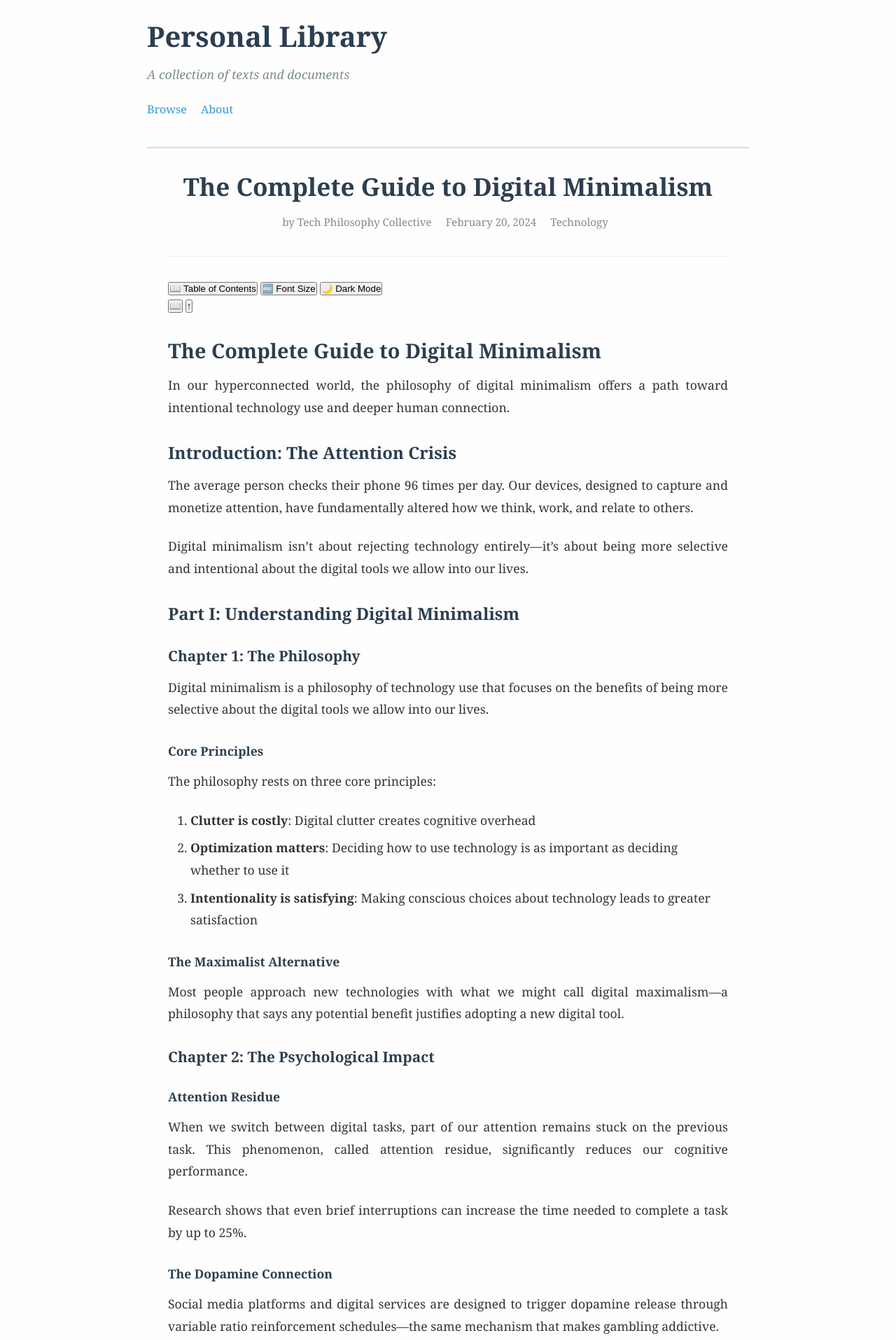
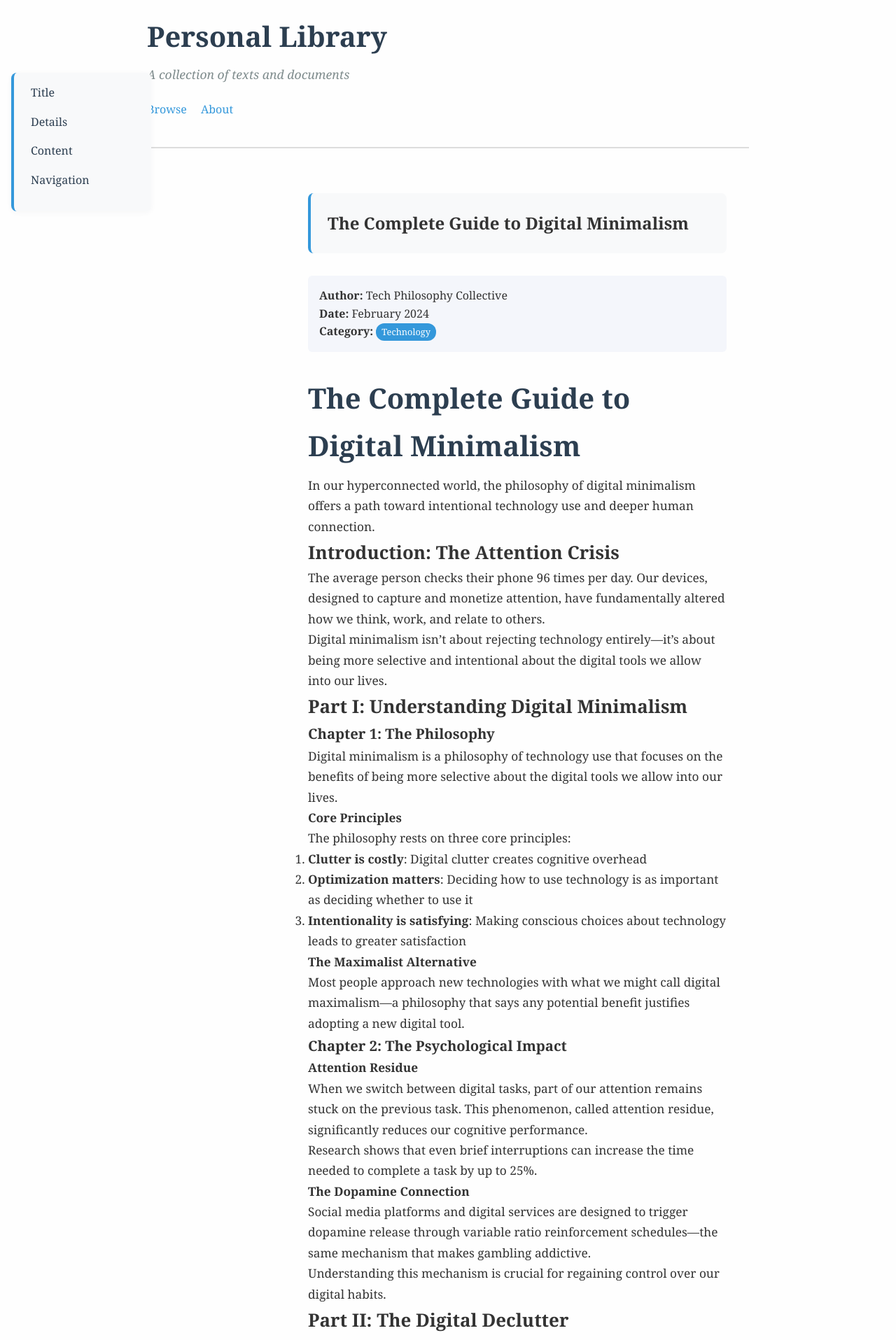
Before and after one commit to merdeki/kutuphane, a Jekyll site: the page built from _texts/example-essay.md, in a window 1280 px wide. Shown: the top 1915 px of the page at 70% size. Built offline with Jekyll 4.4.1, drawn with Linux system fonts in a browser that asks for light colours; some of the changed text lies outside the part shown.

Commit message:
Update text.html

```diff
--- a/_layouts/text.html
+++ b/_layouts/text.html
@@ -2,216 +2,146 @@
 layout: default
 ---
 
-<link rel="stylesheet" href="{{ site.baseurl }}/assets/css/reading.css">
+<nav id="toc" aria-label="Table of Contents">
+  <ul>
+    <li><a href="#text-title">Title</a></li>
+    <li><a href="#text-meta">Details</a></li>
+    <li><a href="#text-content">Content</a></li>
+    <li><a href="#text-navigation">Navigation</a></li>
+  </ul>
+</nav>
 
-<article class="text-content">
-    <header class="text-header">
-        <h1>{{ page.title }}</h1>
-        <div class="text-meta">
-            {% if page.author %}<span class="author">by {{ page.author }}</span>{% endif %}
-            {% if page.date %}<span class="date">{{ page.date | date: "%B %d, %Y" }}</span>{% endif %}
-            {% if page.category %}<span class="category">{{ page.category }}</span>{% endif %}
-        </div>
-    </header>
+<main class="page-content">
+  <section id="text-title" class="library-intro">
+    <h2>{{ page.title }}</h2>
+  </section>
 
-    <!-- Reading Controls -->
-    <div class="reading-controls">
-        <button id="tocToggle" class="control-btn">📖 Table of Contents</button>
-        <button id="fontToggle" class="control-btn">🔤 Font Size</button>
-        <button id="themeToggle" class="control-btn">🌙 Dark Mode</button>
-        <div class="progress-bar">
-            <div class="progress-fill" id="progressFill"></div>
-        </div>
-    </div>
+  <section id="text-meta" class="text-meta-section">
+    {% if page.author %}
+      <div><strong>Author:</strong> {{ page.author }}</div>
+    {% endif %}
+    {% if page.date %}
+      <div><strong>Date:</strong> {{ page.date | date: "%B %Y" }}</div>
+    {% endif %}
+    {% if page.category %}
+      <div><strong>Category:</strong> <span class="category-tag">{{ page.category }}</span></div>
+    {% endif %}
+  </section>
 
-    <!-- Table of Contents -->
-    <nav id="tableOfContents" class="toc-container" style="display: none;">
-        <h3>Table of Contents</h3>
-        <ul id="tocList"></ul>
-    </nav>
+  <section id="text-content" class="text-content-section">
+    {{ content }}
+  </section>
 
-    <!-- Floating TOC Button -->
-    <button id="floatingToc" class="floating-toc" title="Table of Contents">📖</button>
-
-    <!-- Back to Top Button -->
-    <button id="backToTop" class="back-to-top" title="Back to Top">↑</button>
-
-    <div class="text-body" id="textBody">
-        {{ content }}
-    </div>
-
-    <nav class="text-navigation">
-        <a href="{{ site.baseurl }}/">&larr; Back to Library</a>
-    </nav>
-</article>
-
-<script src="{{ site.baseurl }}/assets/js/reading.js"></script>
+  <nav id="text-navigation" class="text-navigation">
+    <a href="https://merdeki.github.io/kutuphane/">← Back to Library Index</a>
+    {% if page.previous %}
+      <a href="https://merdeki.github.io/kutuphane{{ page.previous.url }}">← Previous</a>
+    {% endif %}
+    {% if page.next %}
+      <a href="https://merdeki.github.io/kutuphane{{ page.next.url }}">Next →</a>
+    {% endif %}
+  </nav>
+</main>
 
 <style>
-.text-content {
-    max-width: 800px;
-    margin: 0 auto;
-    position: relative;
+/* Floating TOC */
+#toc {
+  position: fixed;
+  top: 5rem;
+  left: 1rem;
+  width: 200px;
+  background: #f8f9fa;
+  border-radius: 8px;
+  border-left: 4px solid #3498db;
+  padding: 1rem 1rem 1rem 1.5rem;
+  font-size: 1rem;
+  z-index: 1000;
+  box-shadow: 0 2px 8px rgba(44,62,80,0.04);
+}
+#toc ul {
+  list-style: none;
+  margin: 0;
+  padding: 0;
+}
+#toc li {
+  margin-bottom: 1rem;
+}
+#toc a {
+  color: #2c3e50;
+  text-decoration: none;
+  font-weight: 500;
+  transition: color 0.2s;
+}
+#toc a:hover,
+#toc a:focus {
+  color: #3498db;
+  text-decoration: underline;
 }
 
-.text-header {
-    margin-bottom: 2rem;
-    text-align: center;
-    border-bottom: 1px solid #eee;
-    padding-bottom: 1.5rem;
+/* Push main content right so it doesn't hide under TOC */
+.page-content {
+  margin-left: 230px;
+  max-width: 900px;
+  padding: 2rem 2rem 2rem 0;
 }
 
-.text-header h1 {
-    font-size: 2.2rem;
-    color: #2c3e50;
-    margin-bottom: 1rem;
-    line-height: 1.3;
+/* Responsive: stack TOC on top for small screens */
+@media (max-width: 900px) {
+  #toc {
+    position: static;
+    width: auto;
+    border-left: none;
+    border-top: 4px solid #3498db;
+    margin-bottom: 1.5rem;
+    box-shadow: none;
+    padding-left: 1rem;
+  }
+  .page-content {
+    margin-left: 0;
+    padding: 1rem;
+    max-width: 100%;
+  }
 }
 
-.text-meta {
-    color: #7f8c8d;
-    font-size: 0.95rem;
+.library-intro {
+    margin-bottom: 2rem;
+    padding: 1.5rem;
+    background-color: #f8f9fa;
+    border-radius: 8px;
+    border-left: 4px solid #3498db;
 }
-
-.text-meta span {
-    margin: 0 0.5rem;
+.text-meta-section {
+    margin-bottom: 2rem;
+    padding: 1rem;
+    background: #f4f6fb;
+    border-radius: 6px;
 }
-
-.text-meta span:first-child {
-    margin-left: 0;
+.category-tag {
+    background-color: #3498db;
+    color: white;
+    padding: 0.2rem 0.5rem;
+    border-radius: 12px;
+    font-size: 0.8rem;
+    font-weight: 500;
 }
-
-.text-body {
-    font-size: 1.1rem;
-    line-height: 1.8;
-    margin-bottom: 3rem;
+.text-content-section {
+    margin-bottom: 2rem;
+    font-size: 1.08rem;
+    line-height: 1.7;
 }
-
-.text-body h1,
-.text-body h2,
-.text-body h3,
-.text-body h4,
-.text-body h5,
-.text-body h6 {
-    color: #2c3e50;
-    margin: 2rem 0 1rem 0;
-    line-height: 1.3;
-}
-
-.text-body h1 { font-size: 1.8rem; }
-.text-body h2 { font-size: 1.5rem; }
-.text-body h3 { font-size: 1.3rem; }
-
-.text-body p {
-    margin-bottom: 1.5rem;
-    text-align: justify;
-}
-
-.text-body blockquote {
-    border-left: 4px solid #3498db;
-    padding: 1rem 1.5rem;
-    margin: 2rem 0;
-    background-color: #f8f9fa;
-    font-style: italic;
-    color: #555;
-}
-
-.text-body ul,
-.text-body ol {
-    margin: 1.5rem 0;
-    padding-left: 2rem;
-}
-
-.text-body li {
-    margin-bottom: 0.5rem;
-}
-
-.text-body code {
-    background-color: #f4f4f4;
-    padding: 0.2rem 0.4rem;
-    border-radius: 3px;
-    font-family: 'Courier New', monospace;
-    font-size: 0.9rem;
-}
-
-.text-body pre {
-    background-color: #f4f4f4;
-    padding: 1rem;
-    border-radius: 5px;
-    overflow-x: auto;
-    margin: 1.5rem 0;
-}
-
-.text-body pre code {
-    background: none;
-    padding: 0;
-}
-
 .text-navigation {
-    text-align: center;
-    padding-top: 2rem;
-    border-top: 1px solid #eee;
+    display: flex;
+    gap: 2rem;
+    margin-bottom: 2rem;
+    font-size: 1rem;
 }
 
 .text-navigation a {
     color: #3498db;
     text-decoration: none;
-    font-weight: 500;
-    padding: 0.5rem 1rem;
-    border: 1px solid #3498db;
-    border-radius: 5px;
-    transition: all 0.2s ease;
+    font-weight: bold;
 }
-
 .text-navigation a:hover {
-    background-color: #3498db;
-    color: white;
-}
-
-@media (max-width: 600px) {
-    .text-header h1 {
-        font-size: 1.8rem;
-    }
-
-    .text-body {
-        font-size: 1rem;
-        line-height: 1.7;
-    }
-
-    .text-body p {
-        text-align: left;
-    }
-
-    .reading-controls {
-        flex-direction: column;
-        align-items: stretch;
-    }
-
-    .reading-controls .progress-bar {
-        margin-left: 0;
-        margin-top: 1rem;
-    }
-
-    .floating-toc,
-    .back-to-top {
-        width: 45px;
-        height: 45px;
-        right: 15px;
-        font-size: 1rem;
-    }
-
-    .floating-toc {
-        bottom: 80px;
-    }
-
-    .back-to-top {
-        bottom: 25px;
-    }
-
-    .toc-container {
-        max-height: 300px;
-    }
+    text-decoration: underline;
 }
 </style>
-
-<script src="{{ site.baseurl }}/assets/js/reading.js"></script>
```
